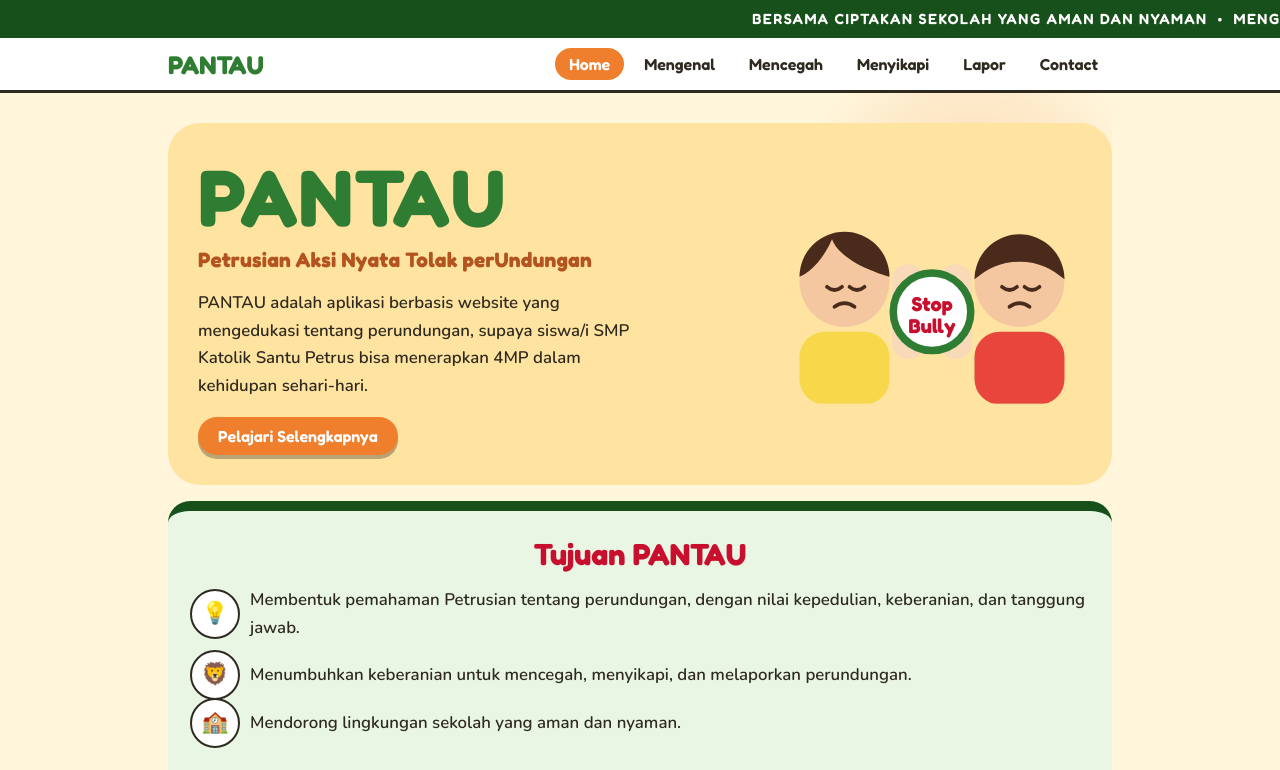
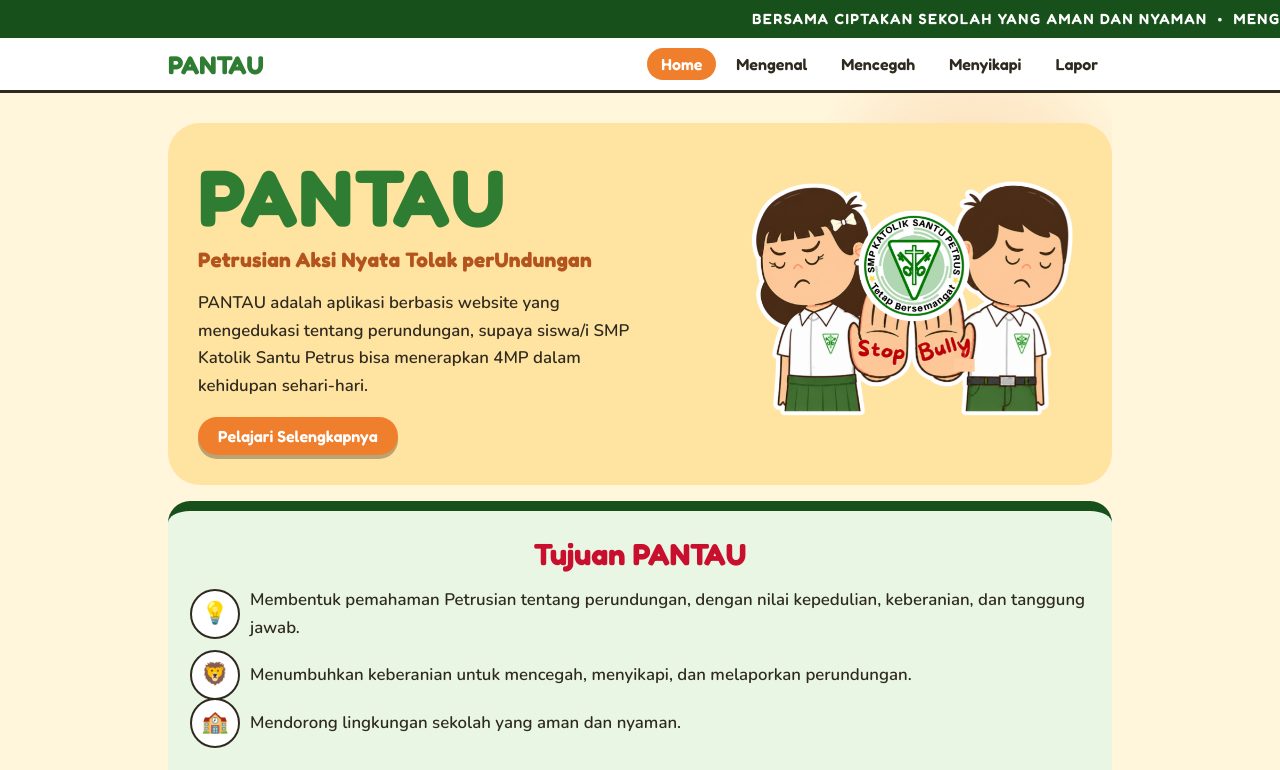
Before and after one commit to victorsanjaya27/Civics, a plain HTML site: page index.html in a window 1280 px wide. Shown: the top 770 px of the page. Drawn offline with nearby package versions, Linux system fonts and the light colour scheme.

Commit message:
perbaiki logo

```diff
--- a/index.html
+++ b/index.html
@@ -61,7 +61,7 @@
         <button data-go="mencegah">Mencegah</button>
         <button data-go="menyikapi">Menyikapi</button>
         <button data-go="lapor">Lapor</button>
-        <button data-scroll="contact">Contact</button>
+
       </nav>
     </div>
   </header>
@@ -96,35 +96,11 @@
           <button class="btn" data-go="mengenal">Pelajari Selengkapnya</button>
         </div>
 
-        <!-- Ilustrasi: dua siswa menolak perundungan -->
-        <svg class="shield" viewBox="0 0 240 170" role="img"
-             aria-label="Dua siswa menolak perundungan dengan tanda Stop Bully">
-
-          <!-- Siswa kiri -->
-          <rect x="14" y="112" width="72" height="58" rx="20" fill="#F7D84A"/>
-          <circle cx="50" cy="72" r="36" fill="#F4C7A0"/>
-          <path d="M14 68a36 36 0 0 1 72 0c-14-4-40-14-46-30-6 14-16 26-26 30z" fill="#4A2B1B"/>
-          <path d="M36 76q6 5 12 0M54 76q6 5 12 0M42 92q8-6 16 0"
-                stroke="#4A2B1B" stroke-width="3" fill="none" stroke-linecap="round"/>
-
-          <!-- Siswa kanan -->
-          <rect x="154" y="112" width="72" height="58" rx="20" fill="#E8453C"/>
-          <circle cx="190" cy="72" r="36" fill="#F4C7A0"/>
-          <path d="M154 70a36 36 0 0 1 72 0c-10-8-20-14-36-14s-26 6-36 14z" fill="#4A2B1B"/>
-          <path d="M176 76q6 5 12 0M194 76q6 5 12 0M182 92q8-6 16 0"
-                stroke="#4A2B1B" stroke-width="3" fill="none" stroke-linecap="round"/>
-
-          <!-- Tangan -->
-          <rect x="88"  y="58" width="26" height="76" rx="13" fill="#F8D9B8"/>
-          <rect x="126" y="58" width="26" height="76" rx="13" fill="#F8D9B8"/>
-
-          <!-- Tanda "Stop Bully" -->
-          <circle cx="120" cy="96" r="31" fill="#fff" stroke="#2E7D32" stroke-width="6"/>
-          <text x="120" y="95"  text-anchor="middle" font-family="Fredoka,sans-serif"
-                font-weight="700" font-size="16" fill="#C8102E">Stop</text>
-          <text x="120" y="113" text-anchor="middle" font-family="Fredoka,sans-serif"
-                font-weight="700" font-size="16" fill="#C8102E">Bully</text>
-        </svg>
+        <!-- Logo PANTAU -->
+        <div class="hero-logo">
+          <img class="shield" src="images/logo.png"
+               alt="Logo SMP Katolik Santu Petrus dan ajakan Stop Bullying">
+        </div>
       </div>
 
       <!-- Panel hijau muda: Tujuan + pengenalan 4MP + strip (mengikuti mockup) -->
--- a/style.css
+++ b/style.css
@@ -399,17 +399,40 @@ nav button[aria-current="true"] {
   max-width: 46ch;
 }
 
-/* Ilustrasi dua siswa */
+/* Logo hero */
+.hero-logo {
+  display: flex;
+  align-items: center;
+  justify-content: center;
+  flex: 0 0 340px;
+  min-height: 300px;
+  margin-left: auto;
+}
+
 .shield {
-  width: min(300px, 100%);
-  max-width: 100%;
-  margin-left: auto;
-  font-size: 6rem;
-  animation: bob 3s ease-in-out infinite;
-}
-
-@keyframes bob {
+  display: block;
+  width: 100%;
+  max-height: 300px;
+  object-fit: contain;
+  will-change: transform;
+  animation: logo-bob 3s ease-in-out infinite;
+}
+
+@keyframes logo-bob {
+  0%, 100% { transform: translateY(0); }
   50% { transform: translateY(-8px); }
+}
+
+@media (prefers-reduced-motion: reduce) {
+  .shield { animation: none; }
+}
+
+@media (max-width: 760px) {
+  .hero-logo {
+    flex-basis: 280px;
+    min-height: 250px;
+    margin-inline: auto;
+  }
 }
 
 /* Panel hijau muda di bawah hero (mengikuti mockup): berisi Tujuan,
```
Also changed, not shown: images/logo.png (added).
